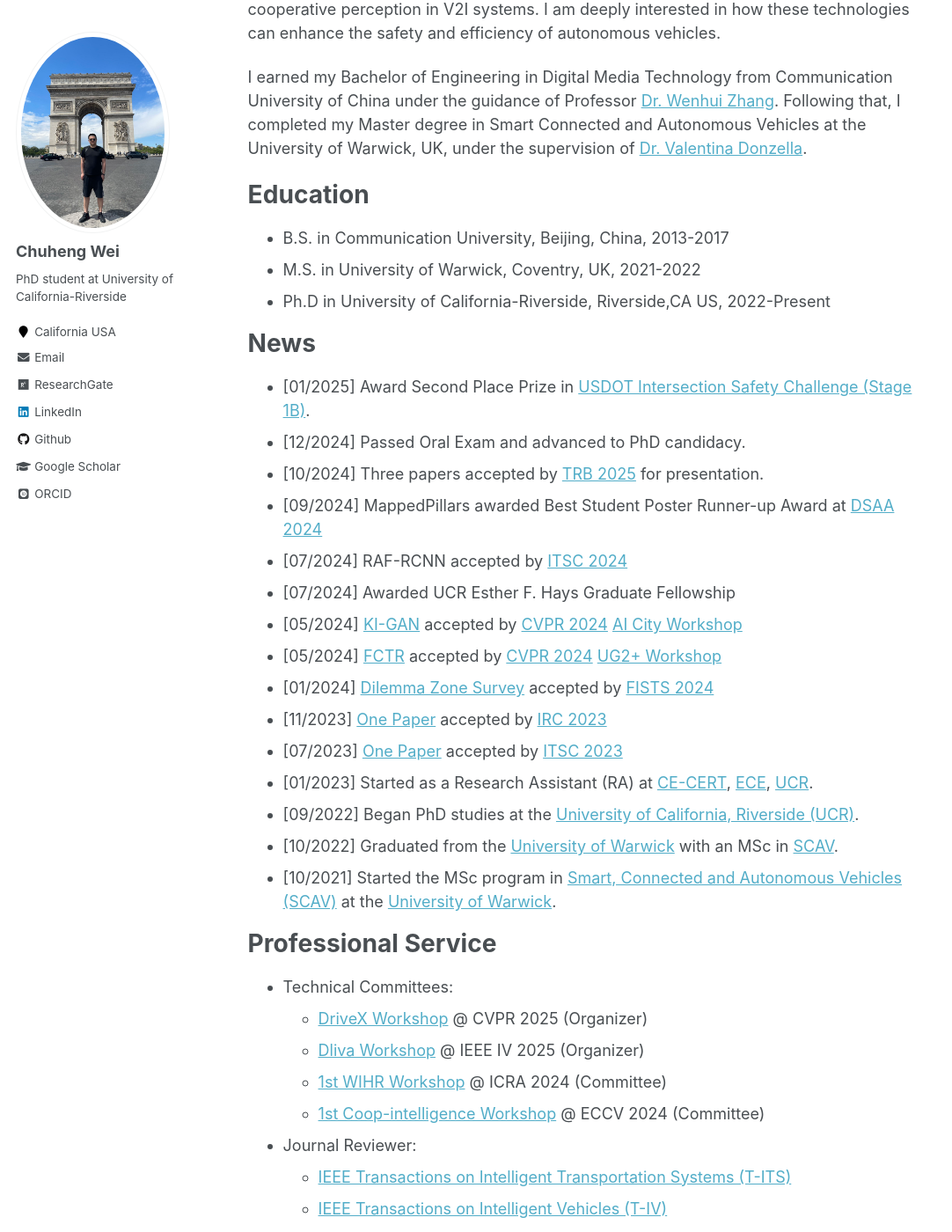
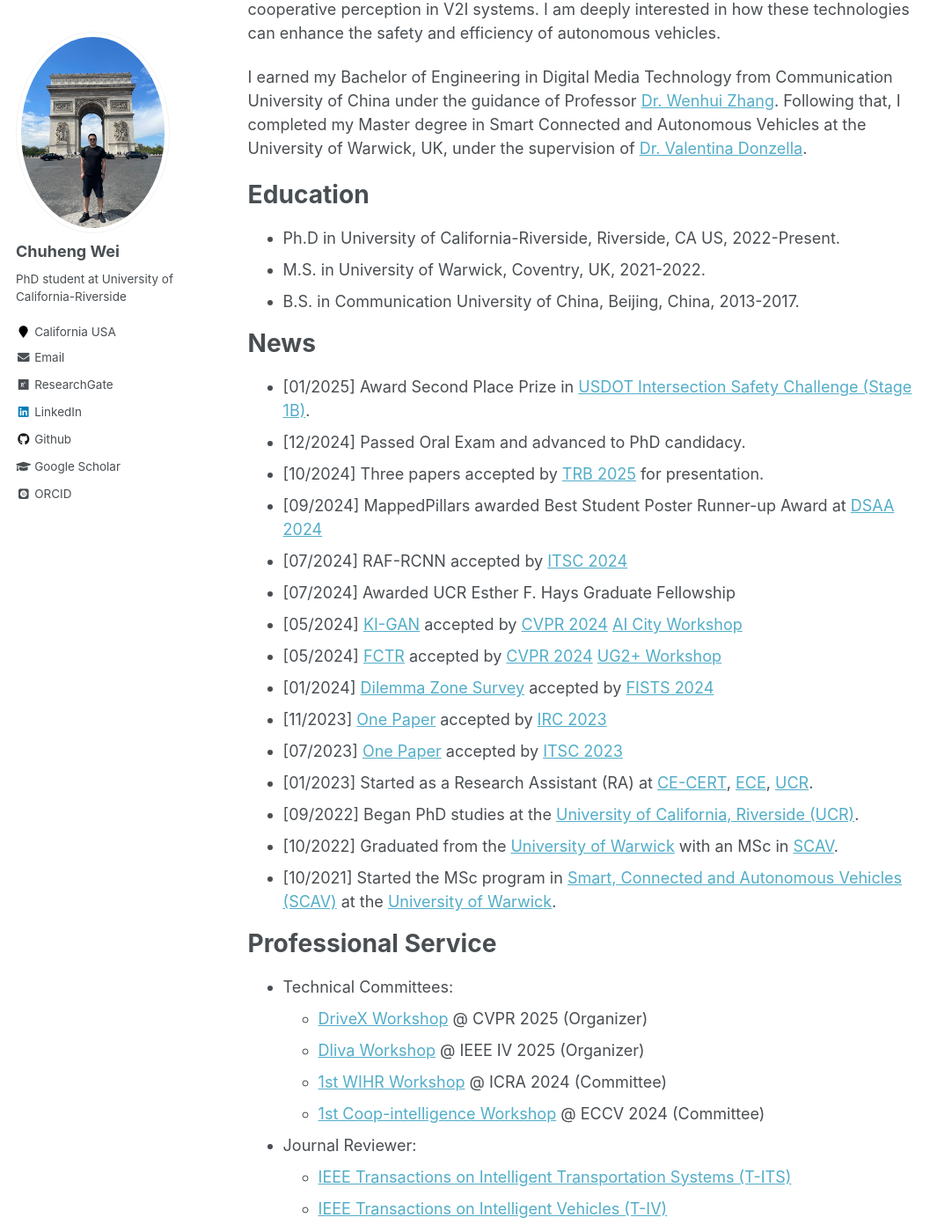
Before and after one commit to ChuhengWei/ChuhengWei.github.io, a Jekyll site: the page built from _pages/about.md, in a window 1280 px wide and 1400 px high, scrolled down 322 px. Shown: the whole window at 88% size, without its empty margins (0-1082 px from the left). Built offline with Jekyll 4.4.1, drawn with Linux system fonts in a browser that asks for light colours; some web fonts are replaced; some of the changed text lies outside the part shown.

Commit message:
Update News

```diff
--- a/_pages/about.md
+++ b/_pages/about.md
@@ -18,9 +18,9 @@ I earned my Bachelor of Engineering in Digital Media Technology from Communicati
 
 Education
 ======
-* B.S. in Communication University, Beijing, China, 2013-2017
-* M.S. in University of Warwick, Coventry, UK, 2021-2022
-* Ph.D in University of California-Riverside, Riverside,CA US, 2022-Present
+* Ph.D in University of California-Riverside, Riverside, CA US, 2022-Present.
+* M.S. in University of Warwick, Coventry, UK, 2021-2022.
+* B.S. in Communication University of China, Beijing, China, 2013-2017.
 
 
 News
@@ -62,8 +62,8 @@ Professional Service
   -
 - Conference Reviewer:
   - IEEE International Conference on Robotics and Automation (ICRA) 2025
+  - IEEE Intelligent Vehicles Symposium (IV) 2024,2025
   - IEEE Intelligent Transportation Systems Conference (ITSC) 2023,2024
-  - IEEE Intelligent Vehicles Symposium (IV) 2024,2025
   - European Conference on Computer Vision (ECCV) 2024
   - IEEE / CVF Computer Vision and Pattern Recognition Conference (CVPR) 2024
   - IEEE International Conference on Vehicular Electronics and Safety (ICVES) 2024
```
